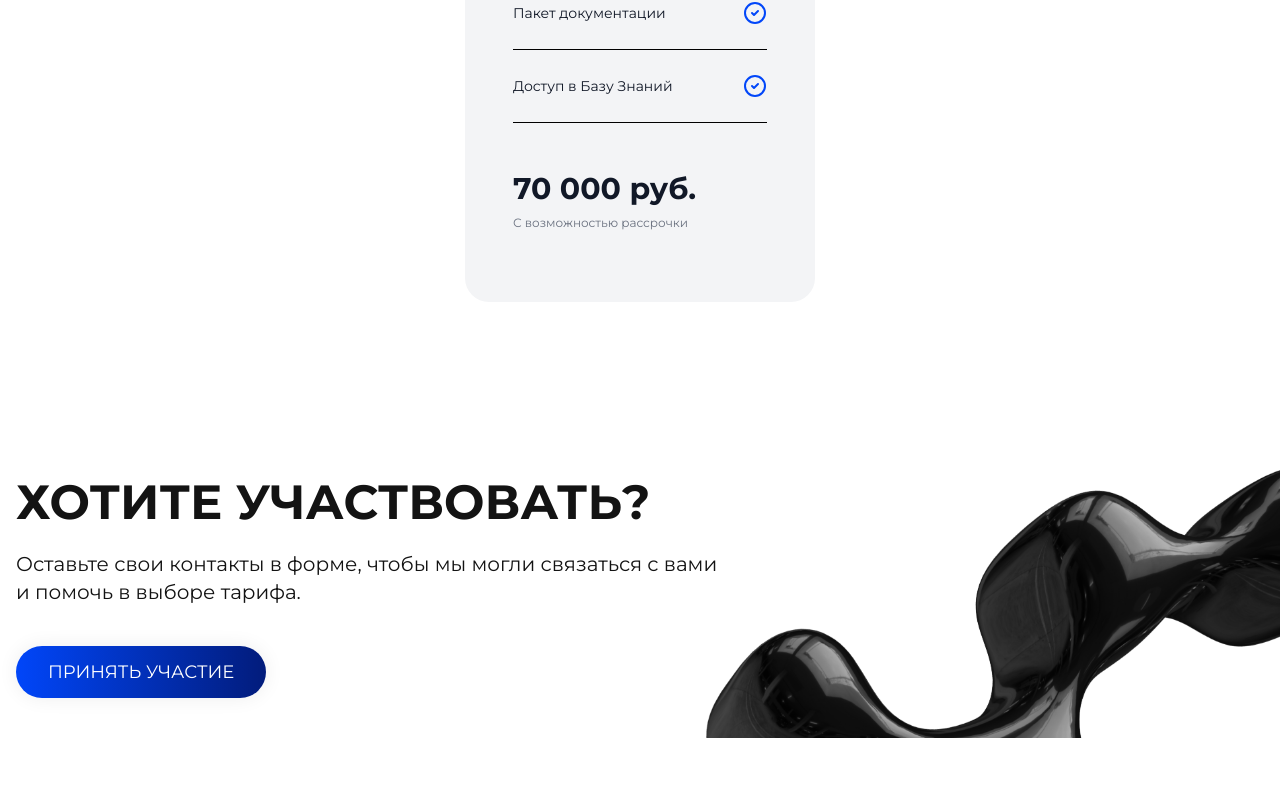
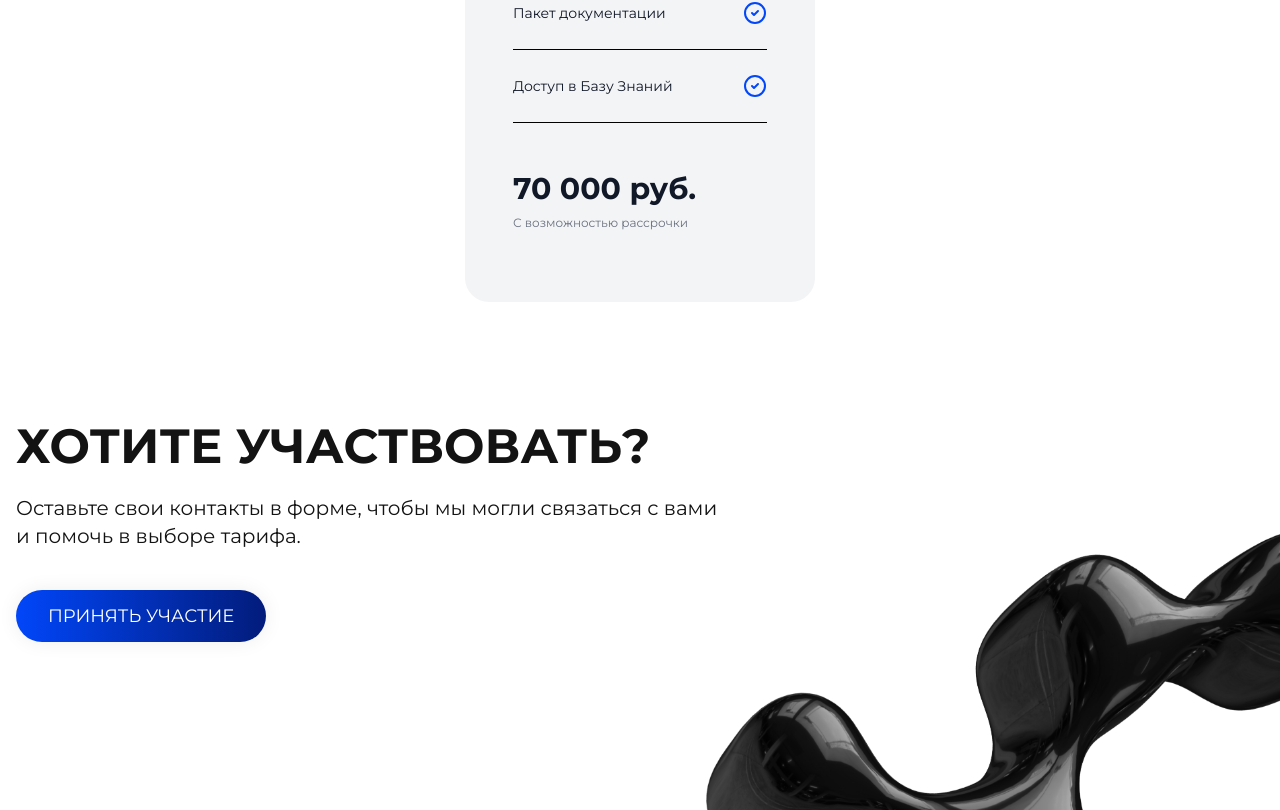
Before and after one commit to EgorZaitsev/xcos-landing, a React (Vite) app: page / in a window 1280 px wide. Shown: the part 7647-8457 px from the top of the page. Before the commit the page ends 8385 px from the top, so only its background shows below. Built offline with nearby package versions, Linux system fonts and the light colour scheme.

Commit message:
fix footer

```diff
--- a/src/App.jsx
+++ b/src/App.jsx
@@ -226,7 +226,7 @@ export default function ConferenceLandingPage() {
         </AnimatedSection>
 
         <AnimatedSection>
-          <section className="container relative mb-14 z-50 mx-auto px-4">
+          <section className="container relative z-40 mx-auto px-4">
             <h2 className="text-4xl text-center md:text-left md:text-5xl mb-10  font-bold">
               СТОИМОСТЬ УЧАСТИЯ
             </h2>
@@ -237,10 +237,10 @@ export default function ConferenceLandingPage() {
         <AnimatedSection>
           <section
             id="contact"
-            className="relative overflow-clip z-10 py-16 md:py-10 bg-white text-[#131313]"
+            className="relative z-50 py-16 md:py-10 bg-white text-[#131313]"
           >
             <img
-              className="absolute  hidden md:block -bottom-2 right-0 w-[45%] h-auto object-contain object-bottom-right -z-10"
+              className="absolute hidden md:block -bottom-32 right-0 w-[45%] h-auto object-contain object-bottom-right z-50"
               src="/foot.png"
               alt=""
             />
--- a/src/KnowledgeBase.jsx
+++ b/src/KnowledgeBase.jsx
@@ -63,7 +63,7 @@ export default function KnowledgeBase() {
           </div>
         </div>
         <div className="relative w-full h-[300px] md:h-[450px] 2xl:h-[700px]">
-          <div className="flex justify-center md:justify-end absolute -bottom-10 xs:-bottom-12 sm:-bottom-52 md:-bottom-32 lg:-bottom-44 xl:-bottom-64 lg:-right-0  2xl:-right-52">
+          <div className="flex justify-center md:justify-end absolute -bottom-10 xs:-bottom-12 sm:-bottom-52 md:-bottom-32 lg:-bottom-44 xl:-bottom-52 lg:-right-0  2xl:-right-52">
             <img
               className="w-full scale-[2] xs:scale-[1.8] sm:scale-150 lg:scale-100 "
               src={
--- a/src/PricingCards/Pricing.jsx
+++ b/src/PricingCards/Pricing.jsx
@@ -124,7 +124,7 @@ export default function PricingCards() {
                 </React.Fragment>
               ))}
             </CardItem>
-            <CardItem translateZ="50" className="text-3xl font-bold mb-2">
+            <CardItem translateZ="50" className="text-3xl font-bold md:mb-2">
               {plan.price}
             </CardItem>
             {plan.note && (
```
